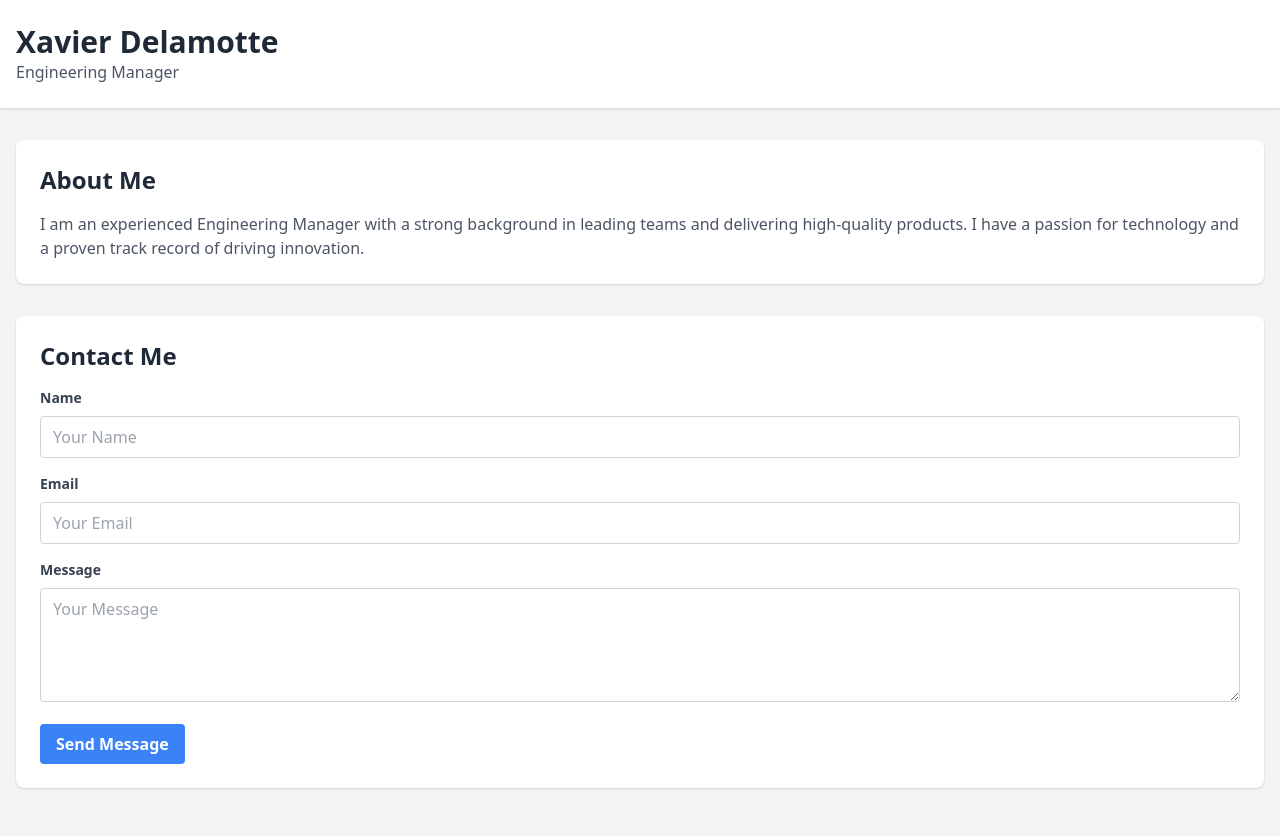
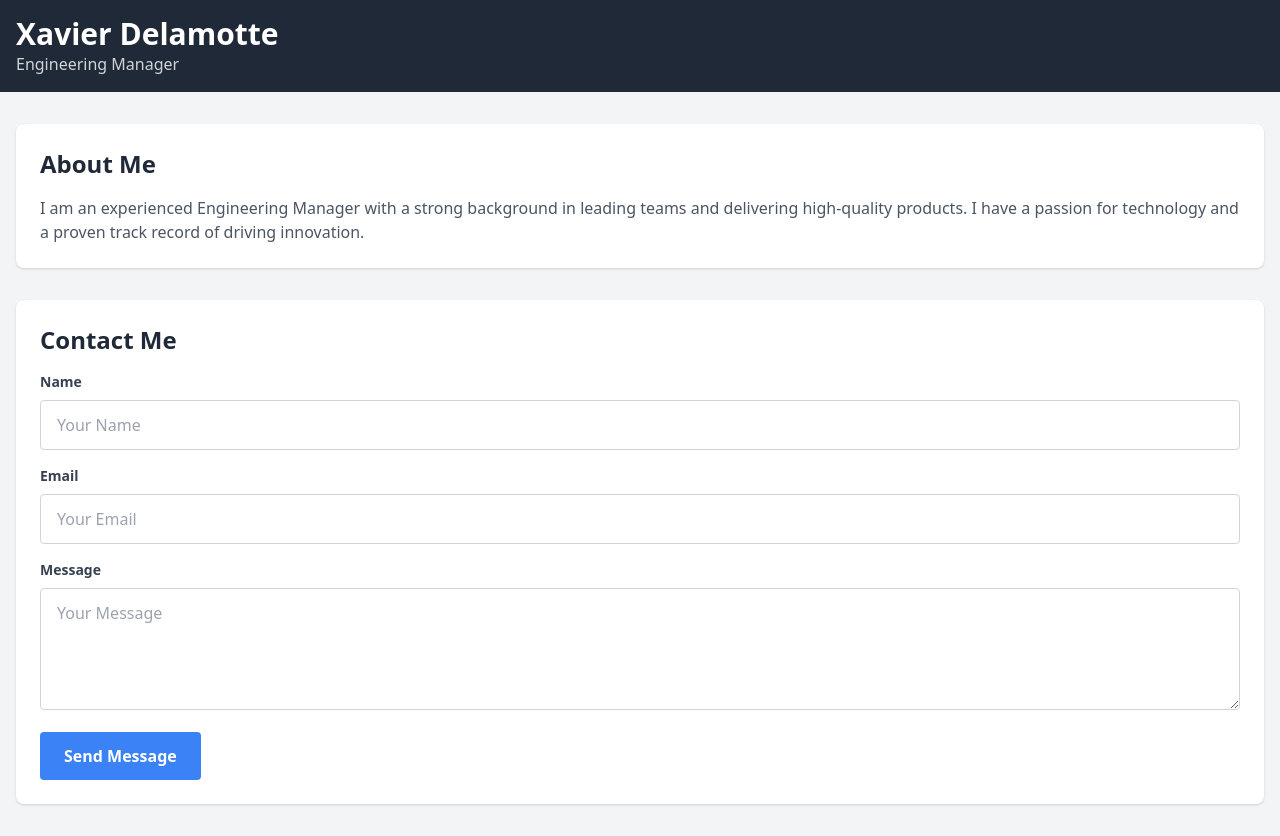
Before and after one commit to x4d3/landing-page, a plain HTML site: page index.html in a window 1280 px wide. Drawn offline with nearby package versions, Linux system fonts and the light colour scheme.

Commit message:
Update index.html

```diff
--- a/index.html
+++ b/index.html
@@ -9,10 +9,10 @@
 </head>
 
 <body class="bg-gray-100">
-  <header class="bg-white shadow">
-    <div class="container mx-auto px-4 py-6">
-      <h1 class="text-3xl text-gray-800 font-semibold">Xavier Delamotte</h1>
-      <p class="text-gray-600">Engineering Manager</p>
+  <header class="bg-gray-800 text-white py-4">
+    <div class="container mx-auto px-4">
+      <h1 class="text-3xl font-semibold">Xavier Delamotte</h1>
+      <p class="text-gray-300">Engineering Manager</p>
     </div>
   </header>
 
@@ -29,19 +29,19 @@
       <form>
         <div class="mb-4">
           <label class="block text-gray-700 text-sm font-semibold mb-2" for="name">Name</label>
-          <input class="w-full px-3 py-2 border border-gray-300 rounded" id="name" type="text" placeholder="Your Name">
+          <input class="w-full px-4 py-3 border border-gray-300 rounded" id="name" type="text" placeholder="Your Name">
         </div>
         <div class="mb-4">
           <label class="block text-gray-700 text-sm font-semibold mb-2" for="email">Email</label>
-          <input class="w-full px-3 py-2 border border-gray-300 rounded" id="email" type="email"
+          <input class="w-full px-4 py-3 border border-gray-300 rounded" id="email" type="email"
             placeholder="Your Email">
         </div>
         <div class="mb-4">
           <label class="block text-gray-700 text-sm font-semibold mb-2" for="message">Message</label>
-          <textarea class="w-full px-3 py-2 border border-gray-300 rounded" id="message" rows="4"
+          <textarea class="w-full px-4 py-3 border border-gray-300 rounded" id="message" rows="4"
             placeholder="Your Message"></textarea>
         </div>
-        <button class="bg-blue-500 hover:bg-blue-600 text-white font-semibold py-2 px-4 rounded" type="submit">Send
+        <button class="bg-blue-500 hover:bg-blue-600 text-white font-semibold py-3 px-6 rounded" type="submit">Send
           Message</button>
       </form>
     </section>
```
